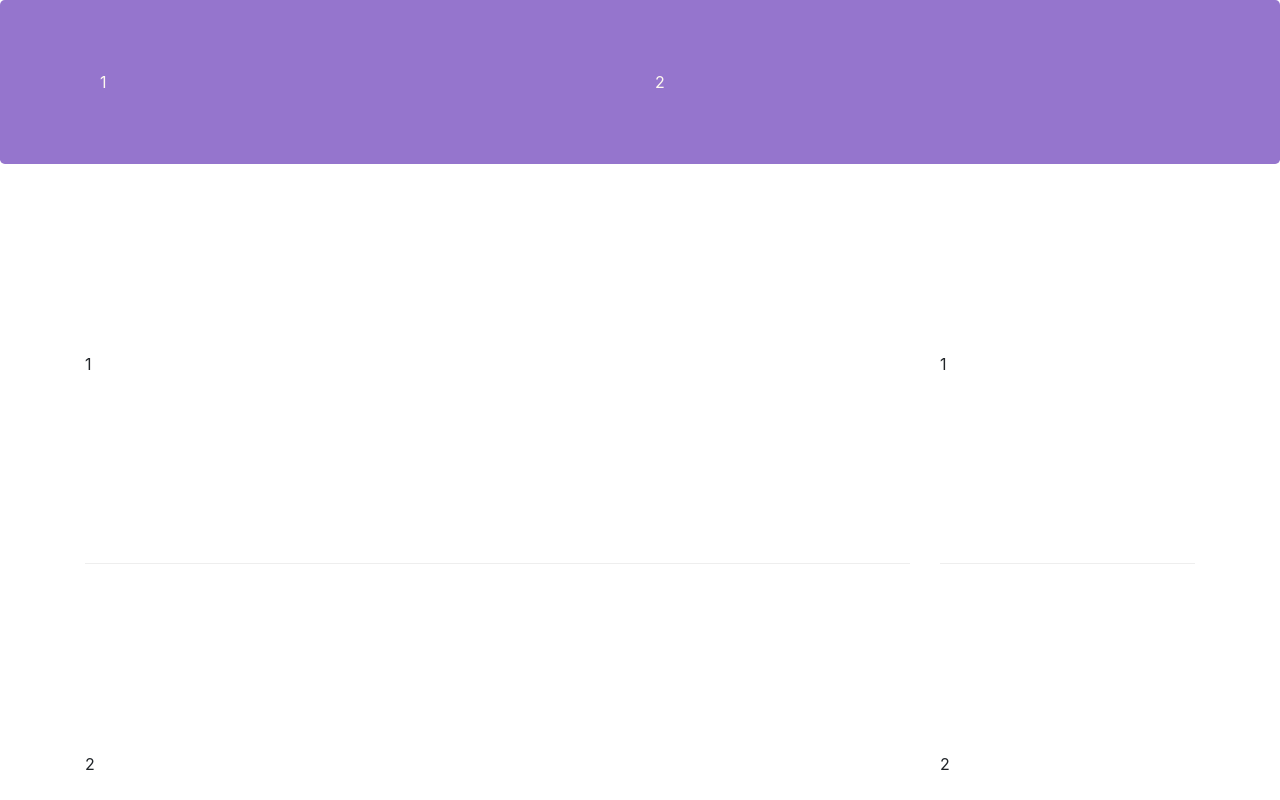
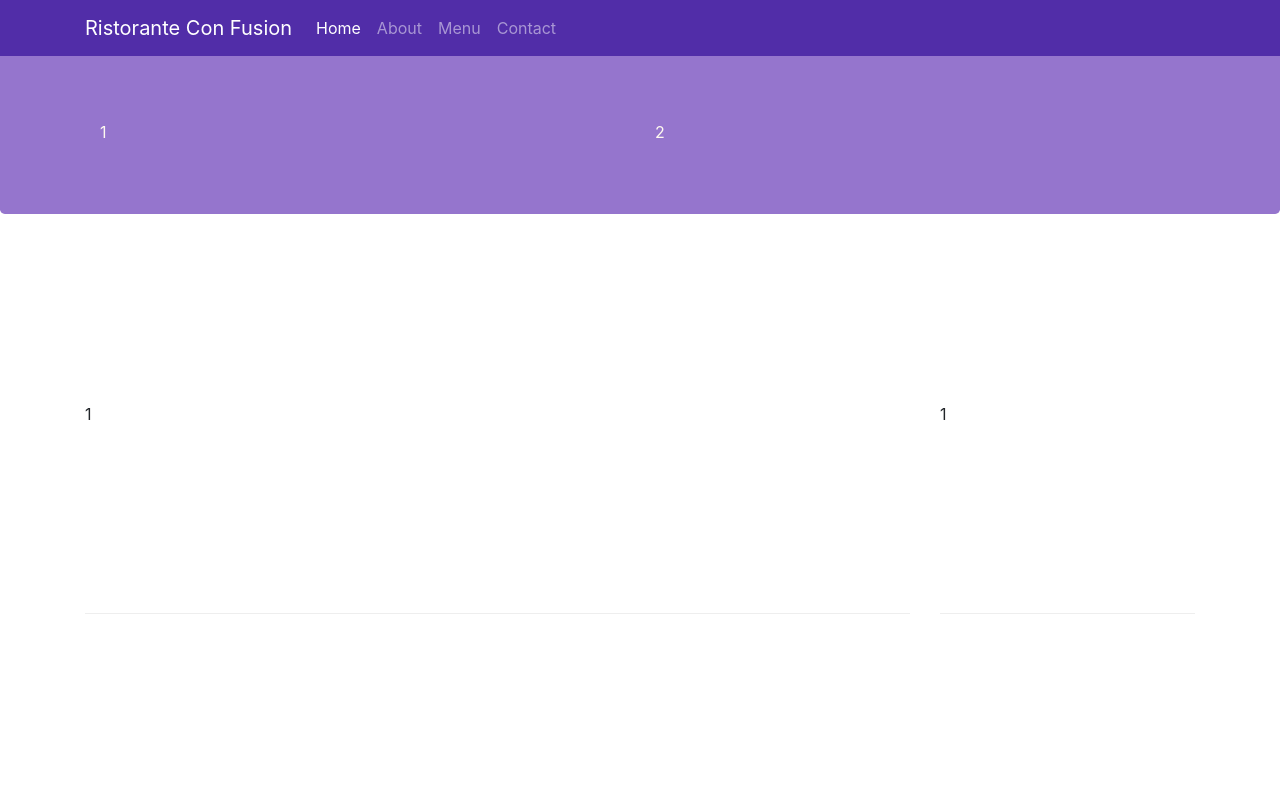
Before and after one commit to Tonyk12123/conFusion, a website: page index.html in a window 1280 px wide. Shown: the top 800 px of the page. Drawn offline with nearby package versions, Linux system fonts and the light colour scheme.

Commit message:
Navbar and Breadcrumbs

```diff
--- a/css/styles.css
+++ b/css/styles.css
@@ -28,3 +28,12 @@ address {
     margin: 0px;
     color: #0f0f0f;
 }
+
+body {
+    padding: 50px 0px 0px 0px;
+    z-index: 0;
+}
+
+.navbar-dark {
+    background-color: #512DA8;
+}
--- a/index.html
+++ b/index.html
@@ -12,6 +12,24 @@
 </head>
 
 <body>
+    <nav class="navbar navbar-dark navbar-expand-sm fixed-top">
+        <div class="container">
+            <a class="navbar-brand" href="#">Ristorante Con Fusion</a>
+            <div class="collapse navbar-collapse" id="Navbar">
+                <ul class="navbar-nav mr-auto">
+                    <li class="nav-item active"><a class="nav-link" href="#">Home</a></li>
+                    <li class="nav-item"><a class="nav-link" href="./aboutus.html">About</a></li>
+                    <li class="nav-item"><a class="nav-link" href="#">Menu</a></li>
+                    <li class="nav-item"><a class="nav-link" href="#">Contact</a></li>
+                </ul>
+            </div>
+        </div>
+        <button class="navbar-toggler" type="button" data-toggle="collapse" data-target="#Navbar">
+            <span class="navbar-toggler-icon"></span>
+        </button>
+
+    </nav>
+
     <header class="jumbotron">
         <div class="container">
             <div class="row row-header">
```
Also changed, not shown: aboutus.html (added, +43 -0 lines).
